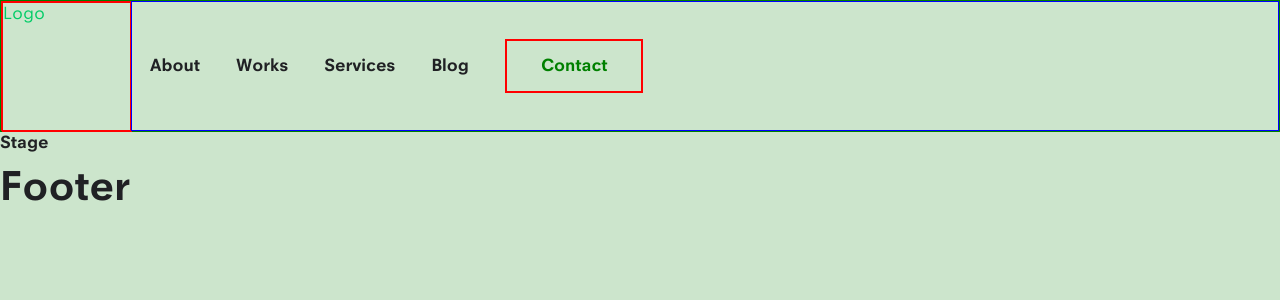
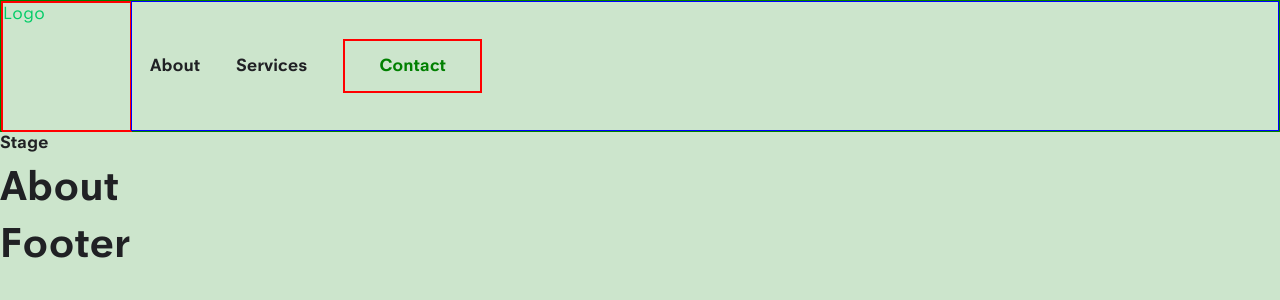
Before and after one commit to darrenbarklie/craftapplied-v2, a React app: page /about in a window 1280 px wide. Shown: the top 300 px of the page. Built offline with nearby package versions, Linux system fonts and the light colour scheme; a small style sheet from the web is missing; the HTML template or start-up script is replaced by a standard one.

Commit message:
Uncommitted changes

```diff
--- a/package.json
+++ b/package.json
@@ -32,6 +32,7 @@
     "react-dom": "^15.6.1",
     "react-google-recaptcha": "^0.9.7",
     "react-router-dom": "^4.2.2",
+    "react-transition-group": "^2.2.0",
     "request": "^2.81.0",
     "webpack": "^3.5.5"
   },
--- a/src/components/components/about/About.js
+++ b/src/components/components/about/About.js
@@ -4,7 +4,7 @@ import React, { Component } from 'react';
 class About extends Component {
   render() {
     return (
-      <div className="about">
+      <div className="page about">
         <h3>About</h3>
       </div>
     )
--- a/src/components/components/home/Home.js
+++ b/src/components/components/home/Home.js
@@ -4,7 +4,7 @@ import React, { Component } from 'react';
 class Home extends Component {
   render() {
     return (
-      <div className="home">
+      <div className="page home">
         <h3>Home</h3>
 
         <div className="glyph glyph-square-fill"></div>
--- a/src/components/globals/Navigation.js
+++ b/src/components/globals/Navigation.js
@@ -6,9 +6,9 @@ class Navigation extends Component {
     return (
       <nav className="navigation-primary">
         <NavLink to="/about" activeClassName="active">About</NavLink>
-        <NavLink to="/works" activeClassName="active">Works</NavLink>
+        {/* <NavLink to="/works" activeClassName="active">Works</NavLink> */}
         <NavLink to="/services" activeClassName="active">Services</NavLink>
-        <NavLink to="/blog" activeClassName="active">Blog</NavLink>
+        {/* <NavLink to="/blog" activeClassName="active">Blog</NavLink> */}
         <NavLink to="/contact" className="cta" activeClassName="active">Contact</NavLink>
       </nav>
     )
--- a/src/components/globals/Stage.js
+++ b/src/components/globals/Stage.js
@@ -1,10 +1,19 @@
 import React, { Component } from 'react';
-import { Route } from 'react-router-dom';
+import { Switch, Route, withRouter } from 'react-router-dom';
+
+import { TransitionGroup, CSSTransition } from 'react-transition-group/Transition';
 
 import Home from '../components/home/Home';
 import About from '../components/about/About';
 import Services from '../components/services/Services';
 import Contact from '../components/contact/Contact';
+
+
+
+
+
+
+
 
 
 class Stage extends Component {
@@ -13,12 +22,15 @@ class Stage extends Component {
       <div className="stage">
         <h6>Stage</h6>
 
-        <Route exact path="/" component={Home}/>
-        {/*<Route path="/about" component={About}/>
-        <Route path="/works" component={Works}/> */}
-        <Route path="/services" component={Services}/>
-        {/*<Route path="/blog" component={Blog}/> */}
-        <Route path="/contact" component={Contact}/>
+        <Switch>
+
+          <Route exact path="/" component={Home}/>
+          <Route path="/about" component={About}/>
+          <Route path="/services" component={Services}/>
+          <Route path="/contact" component={Contact}/>
+
+        </Switch>
+
 
       </div>
     )
--- a/src/sass/base.scss
+++ b/src/sass/base.scss
@@ -27,7 +27,13 @@ body {
 
 
 
-
+.animated-page-wrapper {
+    position: absolute;
+    top: 62px;
+    left: 0;
+    width: 100%;
+    height: 100%;
+}
 
 
 
```
